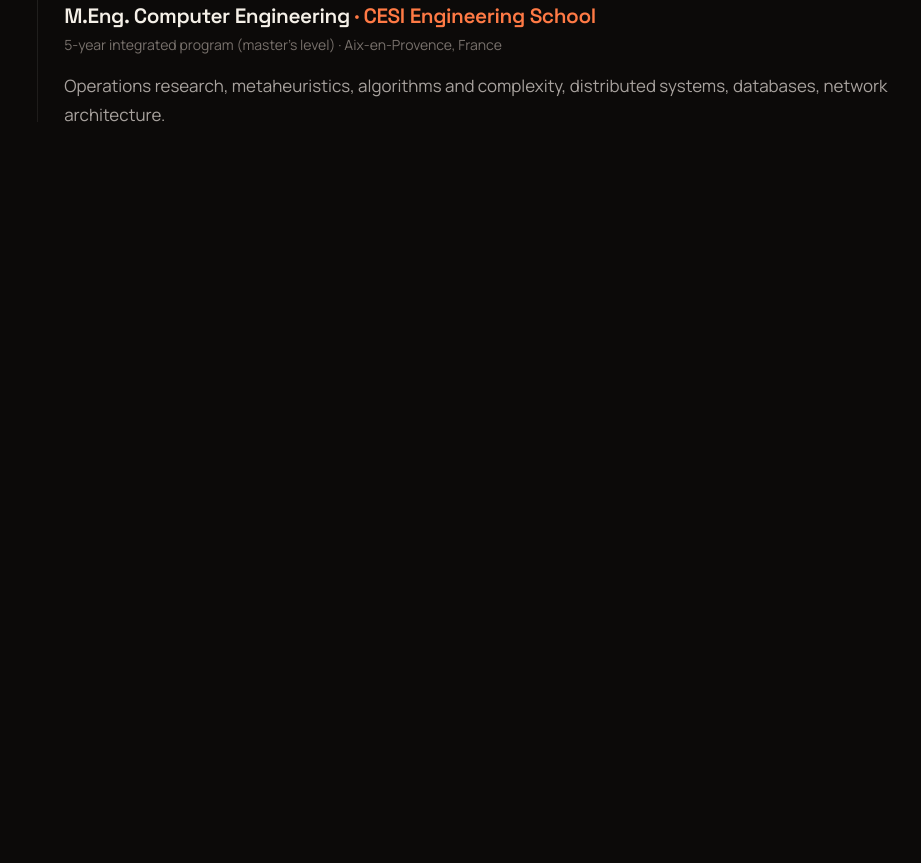
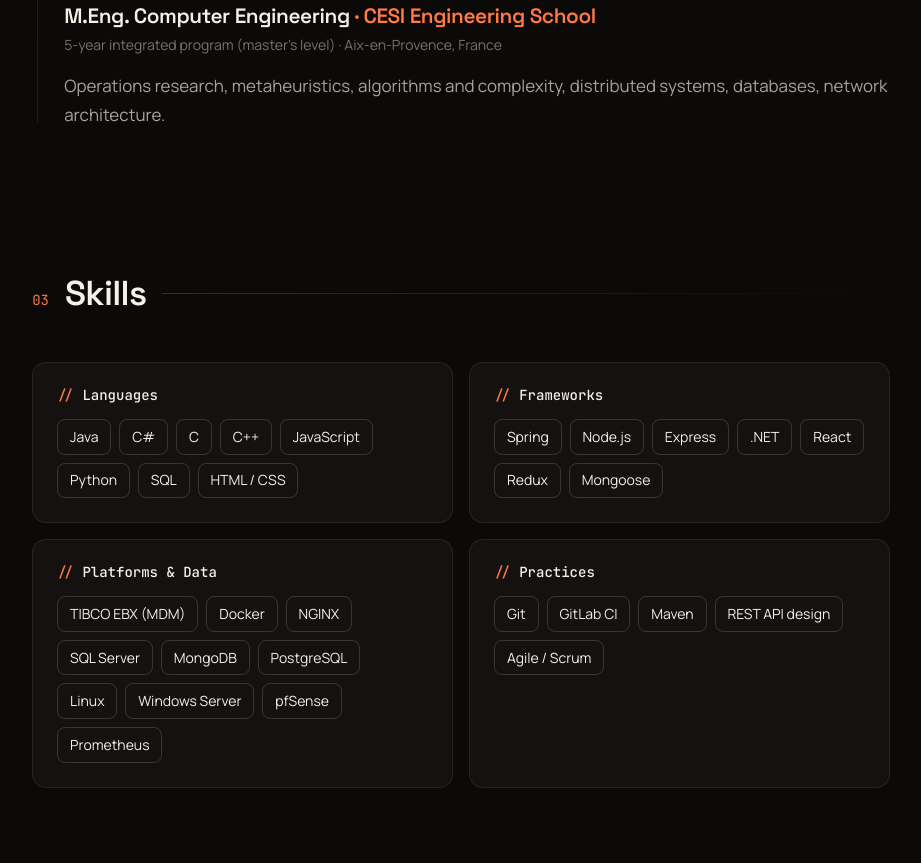
Before and after one commit to rayene00/portfolio, a website built with Vite: page index.html in a window 1280 px wide. Shown: the part 2753-3616 px from the top of the page, without its empty margins (339-1260 px from the left). Before the commit the page ends 3067 px from the top, so only its background shows below. Built offline with nearby package versions, Linux system fonts and the light colour scheme.

Commit message:
feat: add skills section grouped by category

```diff
--- a/index.html
+++ b/index.html
@@ -278,6 +278,49 @@
           </ol>
         </section>
 
+        <!-- --------------------------------------------------------- 03 SKILLS -->
+        <section class="section" id="skills" aria-labelledby="skills-title">
+          <header class="section__head reveal">
+            <span class="section__num">03</span>
+            <h2 class="section__title" id="skills-title">Skills</h2>
+          </header>
+
+          <div class="skills">
+            <article class="skill-group reveal">
+              <h3 class="skill-group__title"><span>//</span> Languages</h3>
+              <ul class="chips">
+                <li>Java</li><li>C#</li><li>C</li><li>C++</li><li>JavaScript</li>
+                <li>Python</li><li>SQL</li><li>HTML / CSS</li>
+              </ul>
+            </article>
+
+            <article class="skill-group reveal">
+              <h3 class="skill-group__title"><span>//</span> Frameworks</h3>
+              <ul class="chips">
+                <li>Spring</li><li>Node.js</li><li>Express</li><li>.NET</li>
+                <li>React</li><li>Redux</li><li>Mongoose</li>
+              </ul>
+            </article>
+
+            <article class="skill-group reveal">
+              <h3 class="skill-group__title"><span>//</span> Platforms &amp; Data</h3>
+              <ul class="chips">
+                <li>TIBCO EBX (MDM)</li><li>Docker</li><li>NGINX</li><li>SQL Server</li>
+                <li>MongoDB</li><li>PostgreSQL</li><li>Linux</li><li>Windows Server</li>
+                <li>pfSense</li><li>Prometheus</li>
+              </ul>
+            </article>
+
+            <article class="skill-group reveal">
+              <h3 class="skill-group__title"><span>//</span> Practices</h3>
+              <ul class="chips">
+                <li>Git</li><li>GitLab CI</li><li>Maven</li><li>REST API design</li>
+                <li>Agile / Scrum</li>
+              </ul>
+            </article>
+          </div>
+        </section>
+
         <!-- SECTIONS -->
       </main>
     </div>
--- a/src/styles/sections.css
+++ b/src/styles/sections.css
@@ -197,3 +197,57 @@
 .timeline__desc {
   margin: 0;
 }
+
+/* ---------- Skills ---------- */
+
+.skills {
+  display: grid;
+  grid-template-columns: repeat(auto-fit, minmax(min(100%, 320px), 1fr));
+  gap: var(--space-4);
+}
+
+.skill-group {
+  padding: var(--space-5);
+  border: 1px solid var(--border);
+  border-radius: var(--radius);
+  background: rgba(28, 25, 23, 0.55);
+  transition: border-color var(--dur);
+}
+
+.skill-group:hover {
+  border-color: var(--border-strong);
+}
+
+.skill-group__title {
+  margin-bottom: var(--space-4);
+  font-family: var(--font-mono);
+  font-size: var(--fs-sm);
+  font-weight: 500;
+  letter-spacing: 0;
+  color: var(--text);
+}
+
+.skill-group__title span {
+  color: var(--accent);
+}
+
+.chips {
+  display: flex;
+  flex-wrap: wrap;
+  gap: var(--space-2);
+}
+
+.chips li {
+  padding: 0.35em 0.85em;
+  border: 1px solid var(--border-strong);
+  border-radius: var(--radius-sm);
+  font-size: var(--fs-sm);
+  color: var(--text);
+  transition: border-color var(--dur-fast), color var(--dur-fast), transform var(--dur-fast) var(--ease-out);
+}
+
+.chips li:hover {
+  border-color: var(--accent);
+  color: var(--accent);
+  transform: translateY(-2px);
+}
```
